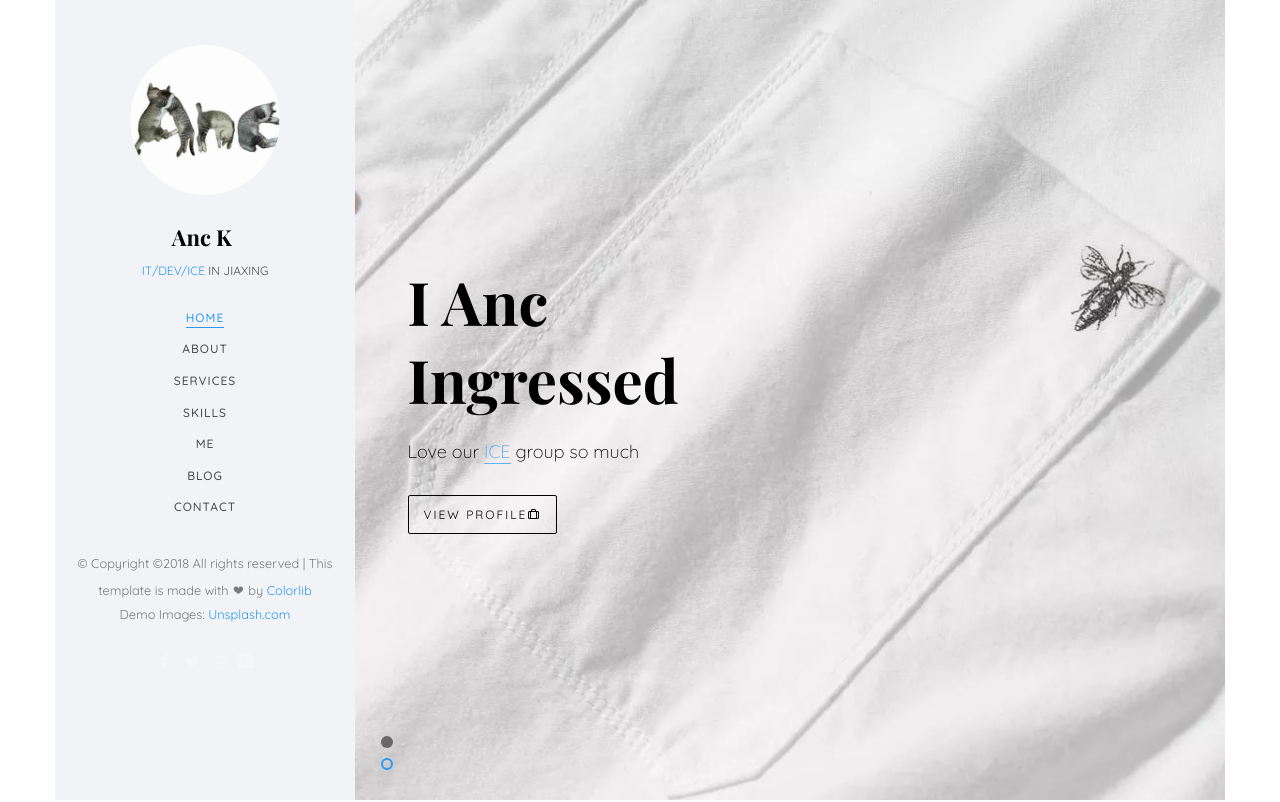
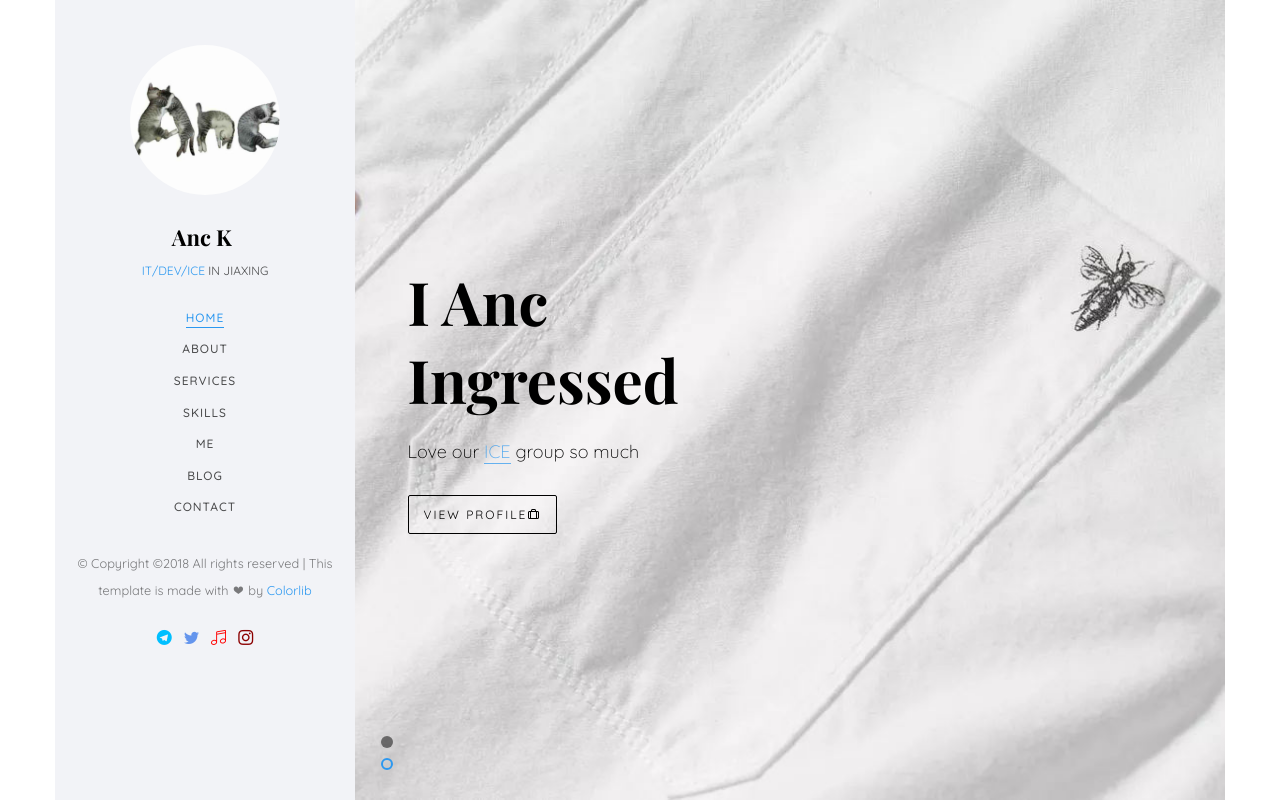
Before and after one commit to Emery319/ancientwood.club, a plain HTML site: page index.html in a window 1280 px wide. Shown: the top 802 px of the page. Drawn offline with nearby package versions, Linux system fonts and the light colour scheme; no server answers; animation ran at ten frames a second; files whose address does not match are found by name; a web font is replaced by a local one.

Commit message:
add twitter etc

```diff
--- a/index.html
+++ b/index.html
@@ -98,14 +98,17 @@
                         All rights reserved | This template is made with <i class="icon-heart" aria-hidden="true"></i>
                         by <a href="https://colorlib.com" target="_blank">Colorlib</a>
                         <!-- Link back to Colorlib can't be removed. Template is licensed under CC BY 3.0. --> </span>
-                        <span>Demo Images: <a href="https://unsplash.com/" target="_blank">Unsplash.com</a></span>
                     </small>
                 </p>
                 <ul>
-                    <li><a href="#"><i class="icon-facebook2"></i></a></li>
-                    <li><a href="#"><i class="icon-twitter2"></i></a></li>
-                    <li><a href="#"><i class="icon-instagram"></i></a></li>
-                    <li><a href="#"><i class="icon-linkedin2"></i></a></li>
+                    <li><a href="https://t.me/ancientwood"><i class="icon-telegram" style="color: deepskyblue;"></i></a>
+                    </li>
+                    <li><a href="https://twitter.com/Ancientwoxd"><i class="icon-twitter2"
+                                                                     style="color: cornflowerblue;"></i></a></li>
+                    <li><a href="http://music.163.com/#/user/home?id=79620448"><i class="icon-music2"
+                                                                                  style="color: red;"></i></a></li>
+                    <li><a href="https://www.instagram.com/ancientwoxd/"><i class="icon-instagram"
+                                                                            style="color: darkred;"></i></a></li>
                 </ul>
             </div>
 
@@ -475,7 +478,7 @@
                                 </div>
                             </div>
                         </div>
-                        <pre>
+                        <pre class="col-md-12 animate-box" data-animate-effect="fadeInTop">
             一个喷嚏冲出鼻子的速度是每小时100米；
             心脏每天跳100000下；
             女王蜂每天产1200只卵；
@@ -605,7 +608,8 @@
                                         <input type="text" class="form-control" placeholder="Email" id="email" value="">
                                     </div>
                                     <div class="form-group">
-                                            <input type="text" class="form-control" placeholder="Subject" id="subject" value="">
+                                        <input type="text" class="form-control" placeholder="Subject" id="subject"
+                                               value="">
                                     </div>
                                     <div class="form-group">
                                             <textarea name="" id="message" cols="30" rows="7" class="form-control"
@@ -667,12 +671,14 @@
         var subject = $("#subject").val();
         var message = $("#message").val();
         var url = 'http://ancientwood.club/cgi-bin/send.cgi?subject=' + subject + '&message=' + message + '&name=' + name + '&email=' + email;
-        $.get(url,function () {
+        $.get(url, function () {
             myAlert('Tip', "Send Message Succeed!", function () {
             });
         })
     }
+    $.getJSON("//ip.wheff7.com/ipinfo", function(data) {
+        console.log(data)
+    });
 </script>
-
 </body>
 </html>
```
Lines whose indentation alone changed are shown as unchanged.
